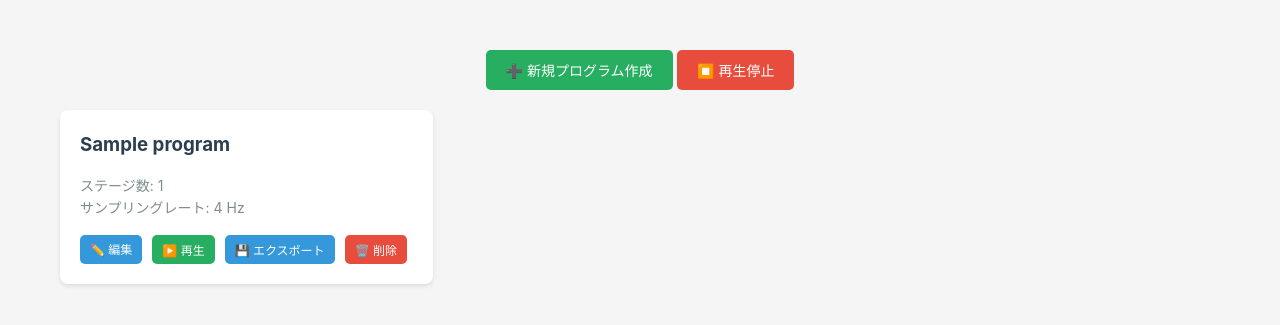
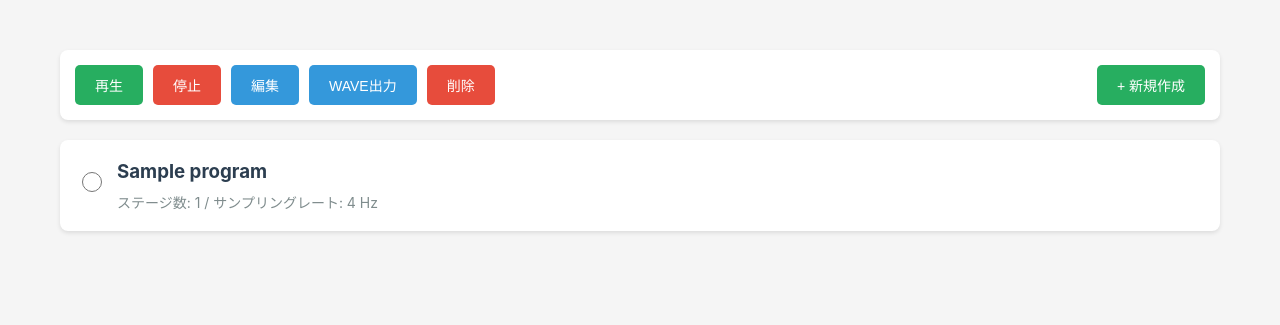
Before and after one commit to totochi-2022/sonic_generator, a FastAPI app: template templates/index.html in a window 1280 px wide. Shown: the part 125-450 px from the top of the page. Run offline with FastAPI, Linux system fonts and the light colour scheme; the template is opened without the code that fills it: most values are stand-ins (such as "Sample title", 1, 10 or a date in 2020); some libraries are stand-ins or nearby versions.

Commit message:
メイン画面UIを改善: ツールバーとプログラム選択方式に変更
- 上部にツールバーを追加（再生/停止/編集/WAVE出力/削除/新規作成）
- プログラムリストをラジオボタン付きの選択式に変更
- カードクリックで選択、選択状態をハイライト表示
- ボタン順序を使いやすく整理し、新規作成を右端に配置

🤖 Generated with [Claude Code](https://claude.com/claude-code)

Co-Authored-By: Claude <noreply@anthropic.com>

```diff
--- a/static/style.css
+++ b/static/style.css
@@ -78,30 +78,74 @@ header h1 {
     font-size: 12px;
 }
 
+/* ツールバー */
+.toolbar {
+    display: flex;
+    gap: 10px;
+    flex-wrap: wrap;
+    padding: 15px;
+    background: white;
+    border-radius: 8px;
+    box-shadow: 0 2px 4px rgba(0,0,0,0.1);
+}
+
+.toolbar-spacer {
+    flex: 1;
+    min-width: 20px;
+}
+
 /* プログラムリスト */
 .program-list {
-    display: grid;
-    grid-template-columns: repeat(auto-fill, minmax(300px, 1fr));
-    gap: 20px;
+    display: flex;
+    flex-direction: column;
+    gap: 10px;
     margin-top: 20px;
 }
 
 .program-card {
     background: white;
     border-radius: 8px;
-    padding: 20px;
+    padding: 15px 20px;
     box-shadow: 0 2px 4px rgba(0,0,0,0.1);
+    display: flex;
+    align-items: center;
+    cursor: pointer;
+    transition: all 0.2s;
+    border: 2px solid transparent;
 }
 
-.program-card h3 {
-    margin-bottom: 15px;
+.program-card:hover {
+    border-color: #3498db;
+}
+
+.program-card.selected {
+    border-color: #3498db;
+    background: #ebf5fb;
+}
+
+.program-select {
+    margin-right: 15px;
+}
+
+.program-select input[type="radio"] {
+    width: 20px;
+    height: 20px;
+    cursor: pointer;
+}
+
+.program-info {
+    flex: 1;
+}
+
+.program-info h3 {
+    margin-bottom: 5px;
     color: #2c3e50;
 }
 
-.program-card p {
+.program-info p {
     color: #7f8c8d;
     font-size: 14px;
-    margin-bottom: 15px;
+    margin: 0;
 }
 
 .program-actions {
--- a/templates/index.html
+++ b/templates/index.html
@@ -15,12 +15,26 @@
     </header>
 
     <div class="container">
-        <div class="text-center mb-20">
-            <button class="btn btn-success" onclick="createNewProgram()">
-                ➕ 新規プログラム作成
+        <!-- 操作ボタン -->
+        <div class="toolbar mb-20">
+            <button class="btn btn-success" onclick="playSelected()">
+                再生
             </button>
             <button class="btn btn-danger" onclick="stopPlayback()">
-                ⏹️ 再生停止
+                停止
+            </button>
+            <button class="btn" onclick="editSelected()">
+                編集
+            </button>
+            <button class="btn" onclick="exportSelected()">
+                WAVE出力
+            </button>
+            <button class="btn btn-danger" onclick="deleteSelected()">
+                削除
+            </button>
+            <span class="toolbar-spacer"></span>
+            <button class="btn btn-success" onclick="createNewProgram()">
+                + 新規作成
             </button>
         </div>
 
@@ -28,26 +42,16 @@
             {% if programs %}
                 <div class="program-list">
                     {% for program in programs %}
-                    <div class="program-card">
-                        <h3>{{ program.name }}</h3>
-                        <p>
-                            ステージ数: {{ program.stages|length }}<br>
-                            サンプリングレート: {{ program.sample_rate }} Hz
-                        </p>
-                        <div class="program-actions">
-                            <a href="/program/{{ program.id }}" class="btn btn-small">✏️ 編集</a>
-                            <button class="btn btn-small btn-success"
-                                    onclick="playProgram('{{ program.id }}')">
-                                ▶️ 再生
-                            </button>
-                            <button class="btn btn-small"
-                                    onclick="exportProgram('{{ program.id }}', '{{ program.name }}')">
-                                💾 エクスポート
-                            </button>
-                            <button class="btn btn-small btn-danger"
-                                    onclick="deleteProgram('{{ program.id }}')">
-                                🗑️ 削除
-                            </button>
+                    <div class="program-card" onclick="selectProgram('{{ program.id }}', '{{ program.name }}')" data-program-id="{{ program.id }}">
+                        <div class="program-select">
+                            <input type="radio" name="selected-program" id="program-{{ program.id }}" value="{{ program.id }}" data-name="{{ program.name }}">
+                        </div>
+                        <div class="program-info">
+                            <h3>{{ program.name }}</h3>
+                            <p>
+                                ステージ数: {{ program.stages|length }} /
+                                サンプリングレート: {{ program.sample_rate }} Hz
+                            </p>
                         </div>
                     </div>
                     {% endfor %}
@@ -56,7 +60,7 @@
                 <div class="empty-state">
                     <p>プログラムがまだありません</p>
                     <button class="btn btn-success" onclick="createNewProgram()">
-                        ➕ 新規プログラム作成
+                        + 新規プログラム作成
                     </button>
                 </div>
             {% endif %}
@@ -89,11 +93,80 @@
             }
         }
 
+        // ===== 選択関連 =====
+        function selectProgram(programId, programName) {
+            // ラジオボタンを選択
+            const radio = document.getElementById('program-' + programId);
+            if (radio) radio.checked = true;
+
+            // カードのハイライト
+            document.querySelectorAll('.program-card').forEach(card => {
+                card.classList.remove('selected');
+            });
+            const card = document.querySelector(`[data-program-id="${programId}"]`);
+            if (card) card.classList.add('selected');
+        }
+
+        function getSelectedProgram() {
+            const selected = document.querySelector('input[name="selected-program"]:checked');
+            if (!selected) {
+                alert('プログラムを選択してください');
+                return null;
+            }
+            return {
+                id: selected.value,
+                name: selected.dataset.name
+            };
+        }
+
+        function editSelected() {
+            const program = getSelectedProgram();
+            if (program) {
+                window.location.href = '/program/' + program.id;
+            }
+        }
+
+        function playSelected() {
+            const program = getSelectedProgram();
+            if (program) {
+                fetch(`/api/play/${program.id}`, {
+                    method: 'POST'
+                })
+                .catch(error => {
+                    alert('再生エラー: ' + error);
+                });
+            }
+        }
+
+        function exportSelected() {
+            const program = getSelectedProgram();
+            if (program) {
+                const filename = prompt('ファイル名を入力してください:', program.name);
+                if (filename === null) return;
+                window.location.href = '/api/export/' + program.id + '?filename=' + encodeURIComponent(filename);
+            }
+        }
+
+        function deleteSelected() {
+            const program = getSelectedProgram();
+            if (!program) return;
+            if (!confirm(`"${program.name}" を削除してもよろしいですか？`)) return;
+
+            fetch('/api/programs/' + program.id, {
+                method: 'DELETE'
+            })
+            .then(() => {
+                window.location.reload();
+            })
+            .catch(error => {
+                alert('削除に失敗しました: ' + error);
+            });
+        }
+
         function createNewProgram() {
             const name = prompt('プログラム名を入力してください:', '新規プログラム');
             if (!name) return;
 
-            const sampleRateOptions = ['44100 (CD品質)', '48000 (動画品質)', '22050 (低品質)', '96000 (ハイレゾ)'];
             const sampleRateChoice = prompt(
                 'サンプリングレートを選択してください:\n' +
                 '1: 44100 Hz (CD品質・標準)\n' +
@@ -126,40 +199,8 @@
             });
         }
 
-        function deleteProgram(programId) {
-            if (!confirm('このプログラムを削除してもよろしいですか？')) return;
-
-            fetch('/api/programs/' + programId, {
-                method: 'DELETE'
-            })
-            .then(() => {
-                window.location.reload();
-            })
-            .catch(error => {
-                alert('削除に失敗しました: ' + error);
-            });
-        }
-
-        function exportProgram(programId, programName) {
-            const filename = prompt('ファイル名を入力してください:', programName);
-            if (filename === null) return;
-            window.location.href = '/api/export/' + programId + '?filename=' + encodeURIComponent(filename);
-        }
-
-        function playProgram(programId) {
-            fetch(`/api/play/${programId}`, {
-                method: 'POST'
-            })
-            .catch(error => {
-                alert('再生エラー: ' + error);
-            });
-        }
-
         function stopPlayback() {
-            // Web Audio停止
             stopWebAudio();
-
-            // サーバー側も停止
             fetch('/api/stop', {
                 method: 'POST'
             })
```
